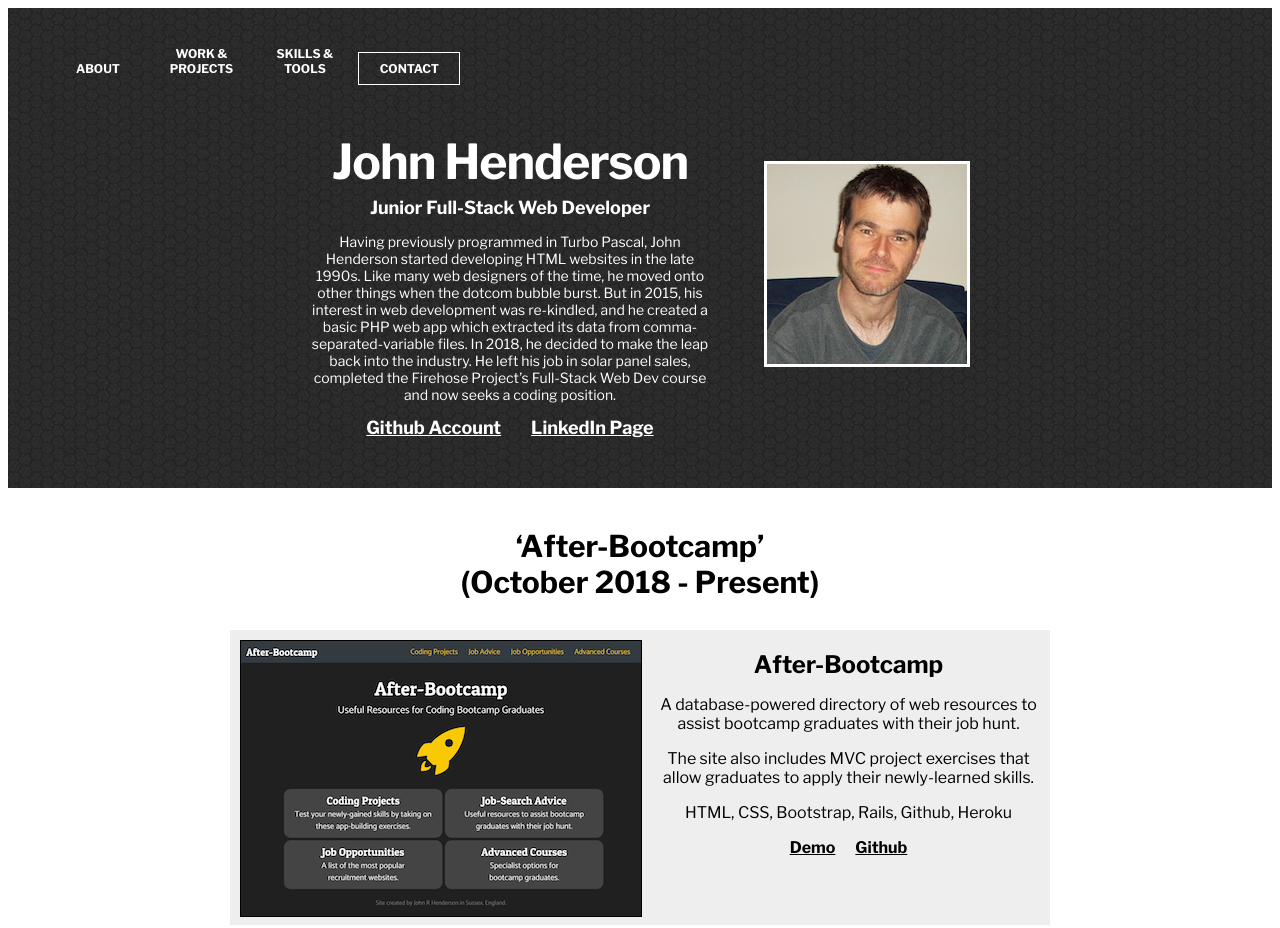
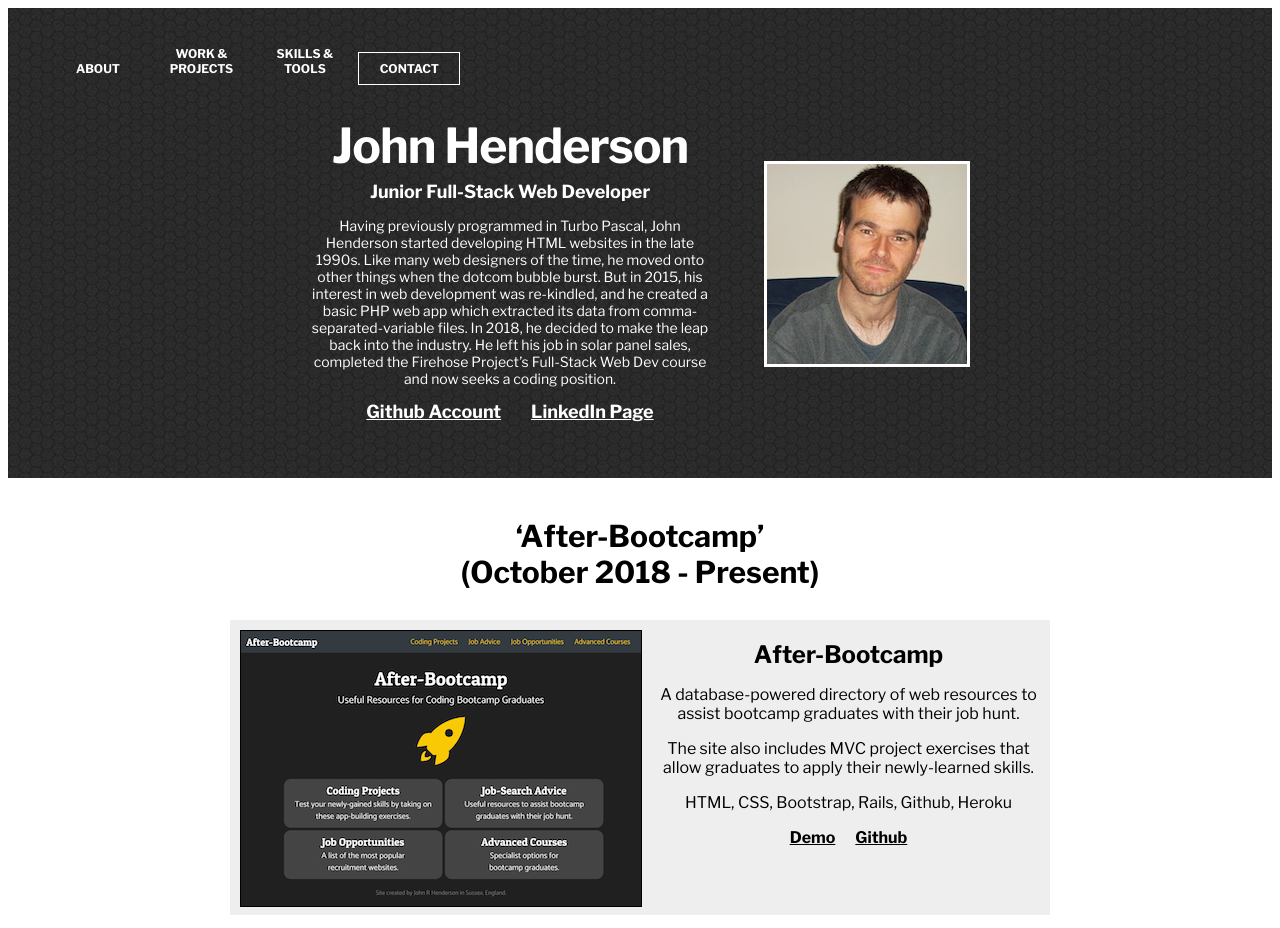
Before and after one commit to John-1972/portfolio, a plain HTML site: page index.html in a window 1280 px wide. Shown: the top 928 px of the page. Drawn offline with nearby package versions, Linux system fonts and the light colour scheme.

Commit message:
Add files via upload

```diff
--- a/style.css
+++ b/style.css
@@ -9,7 +9,8 @@ body {
   -moz-background-size: cover;
   -o-background-size: cover;
   background-size: cover; */
-  height: 480px;
+  height: 470px;
+//  padding-bottom: 20px;
 }
 
 .nav-bar { /* Unordered list at top of page */
@@ -54,6 +55,7 @@ h1 { /* My name */
 	color: white;
 	font-size: 48px;
 	font-weight: bold;
+	margin-top: 16px;
 	margin-bottom: 6px;
 	letter-spacing: -1px;
 }
```
